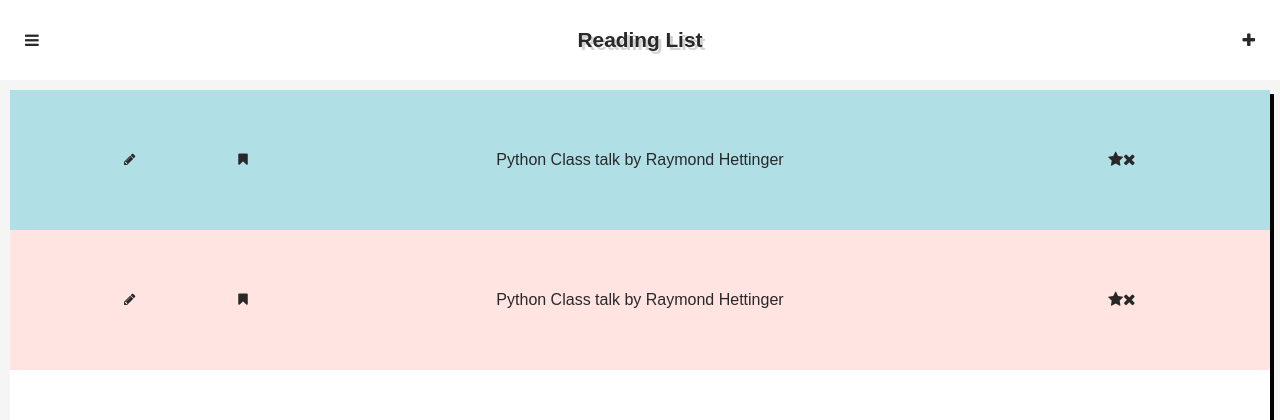
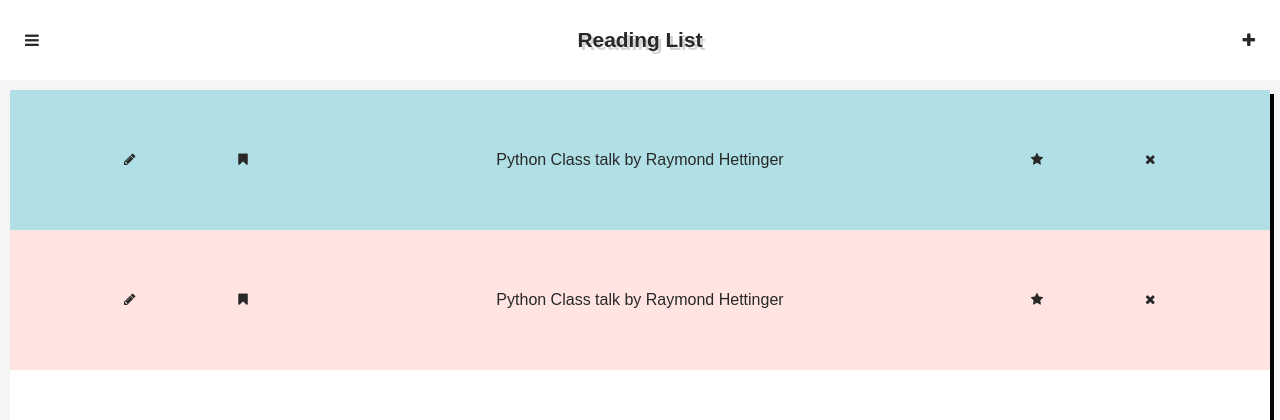
Before and after one commit to foundling/readinglist, a Vue app: page / in a window 1280 px wide. Shown: the top 420 px of the page. Built offline with nearby package versions, Linux system fonts and the light colour scheme.

Commit message:
add buttons around star and remove icons. replace left hand side layout for right hand side buttons

```diff
--- a/src/components/ListItem.vue
+++ b/src/components/ListItem.vue
@@ -33,14 +33,18 @@
         </list-header>
 
         <aside class="remove-wrapper">
+            <button>
                 <i
                     v-on:click="addToSavedList"
                     class="fa fa-star">
                 </i>
+            </button>
+            <button>
                 <i
                     v-on:click="removeListItem"
                     class="fa fa-close">
                 </i>
+            </button>
         </aside>
     </li>
 </template>
@@ -93,6 +97,7 @@
 
     }
 
+    aside.remove-wrapper,
     aside.toggle-read-write-wrapper {
 
         height: 100%;
@@ -106,11 +111,6 @@
 
     aside.remove-wrapper {
         margin-left: auto;
-    }
-
-    aside.toggle-read-wrapper,
-    aside.remove-wrapper {
-        width: 15%;
     }
 
     a.readinglist-item-link {
```
Lines whose indentation alone changed are shown as unchanged.
